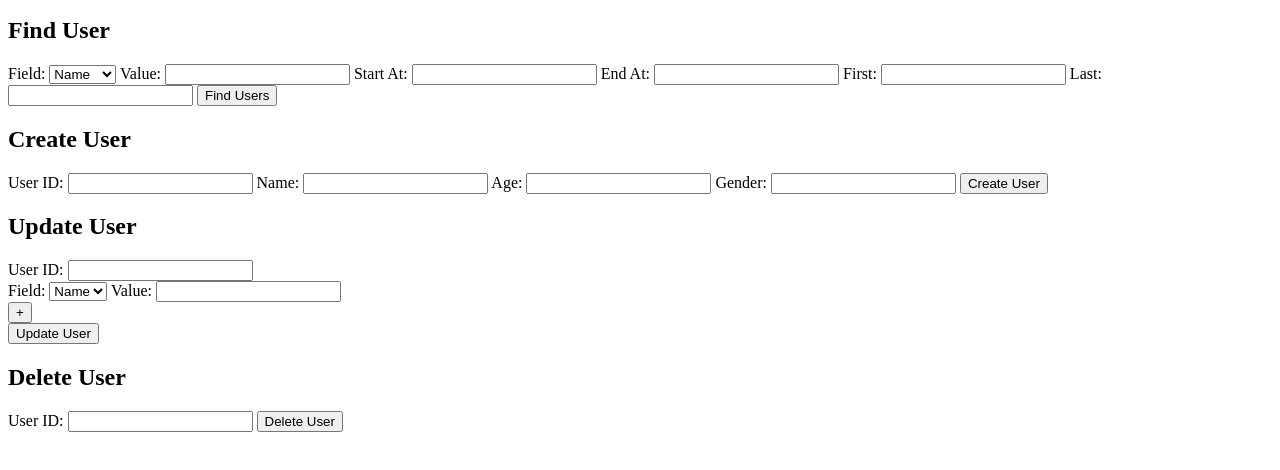
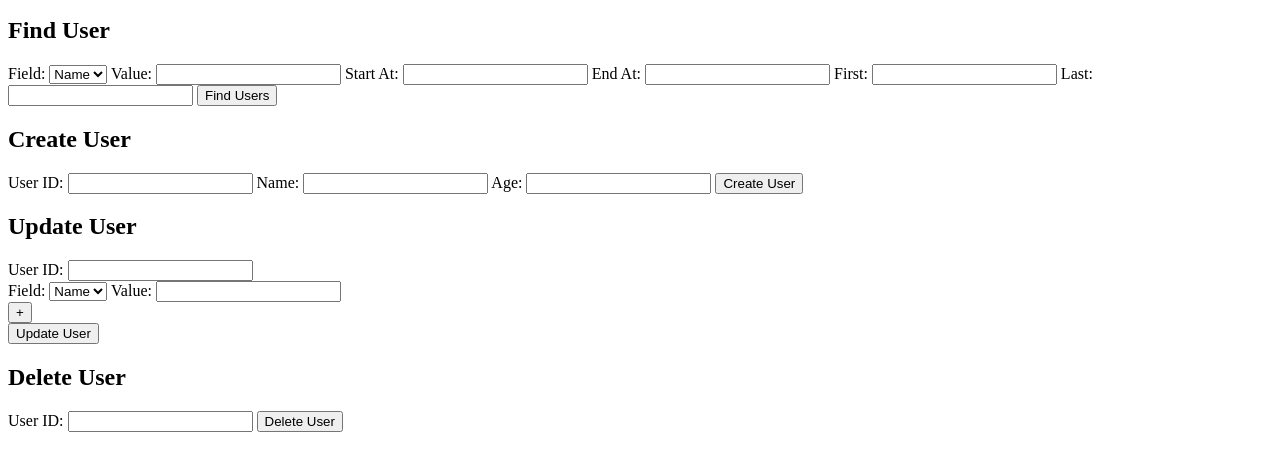
Before and after one commit to raychiu99/DSCI551, a plain HTML site: page index.html in a window 1280 px wide. Shown: the part 104-574 px from the top of the page. Drawn offline with nearby package versions, Linux system fonts and the light colour scheme.

Commit message:
Update index.html

```diff
--- a/index.html
+++ b/index.html
@@ -18,7 +18,7 @@
         <select id="field">
             <option value="name">Name</option>
             <option value="age">Age</option>
-            <option value="gender">Gender</option>
+<!--        <option value="gender">Gender</option>-->
         </select>
         <label for="find-value">Value:</label>
         <input type="text" id="find-value">
@@ -43,8 +43,8 @@
         <input type="text" id="name" name="name" required>
         <label for="age">Age:</label>
         <input type="number" id="age" name="age">
-        <label for="gender">Gender:</label>
-        <input type="text" id="gender" name="gender" required>
+        <!-- <label for="gender">Gender:</label> -->
+        <!-- <input type="text" id="gender" name="gender" required> -->
         <button type="submit">Create User</button>
     </form>
 
```
